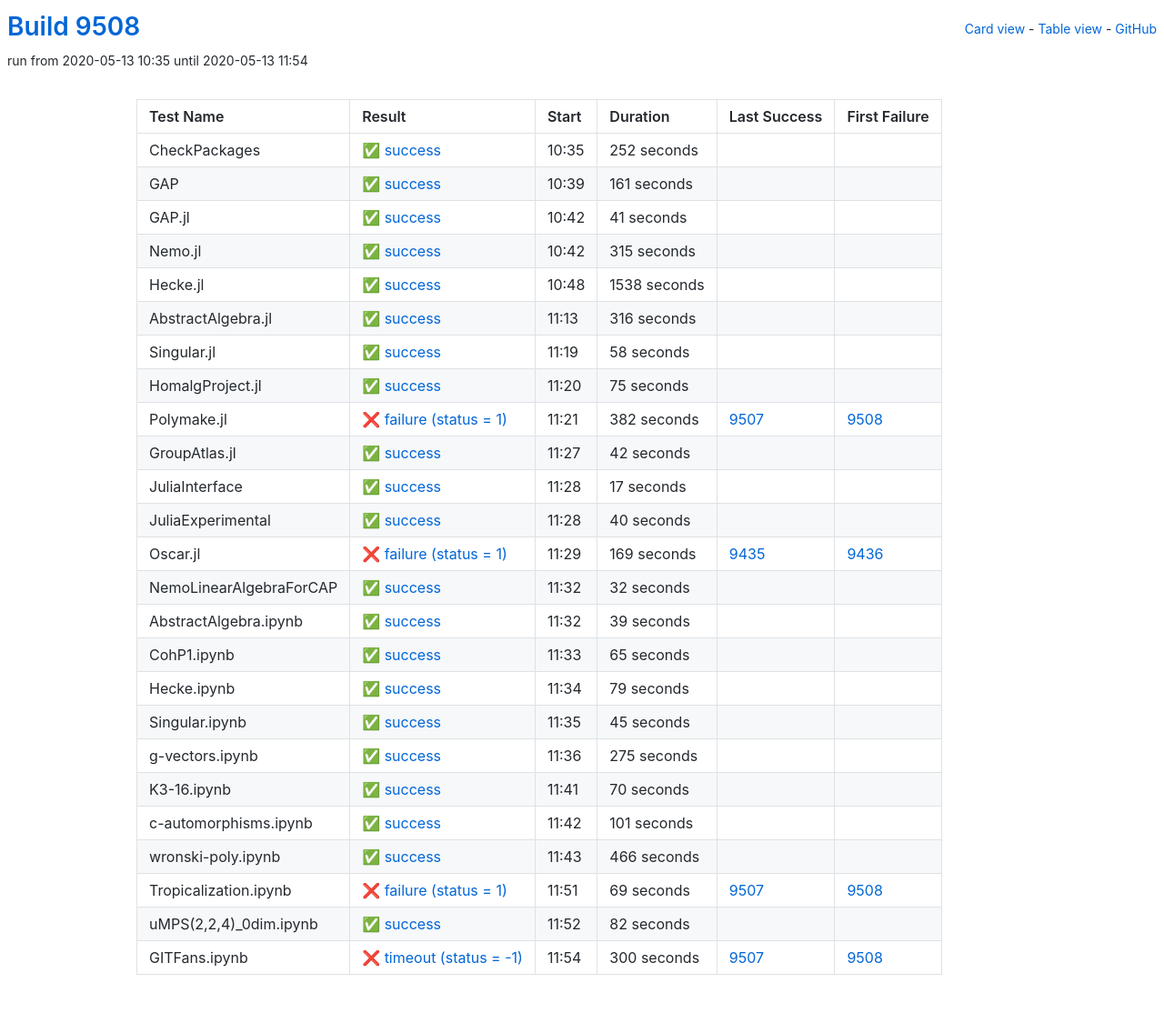
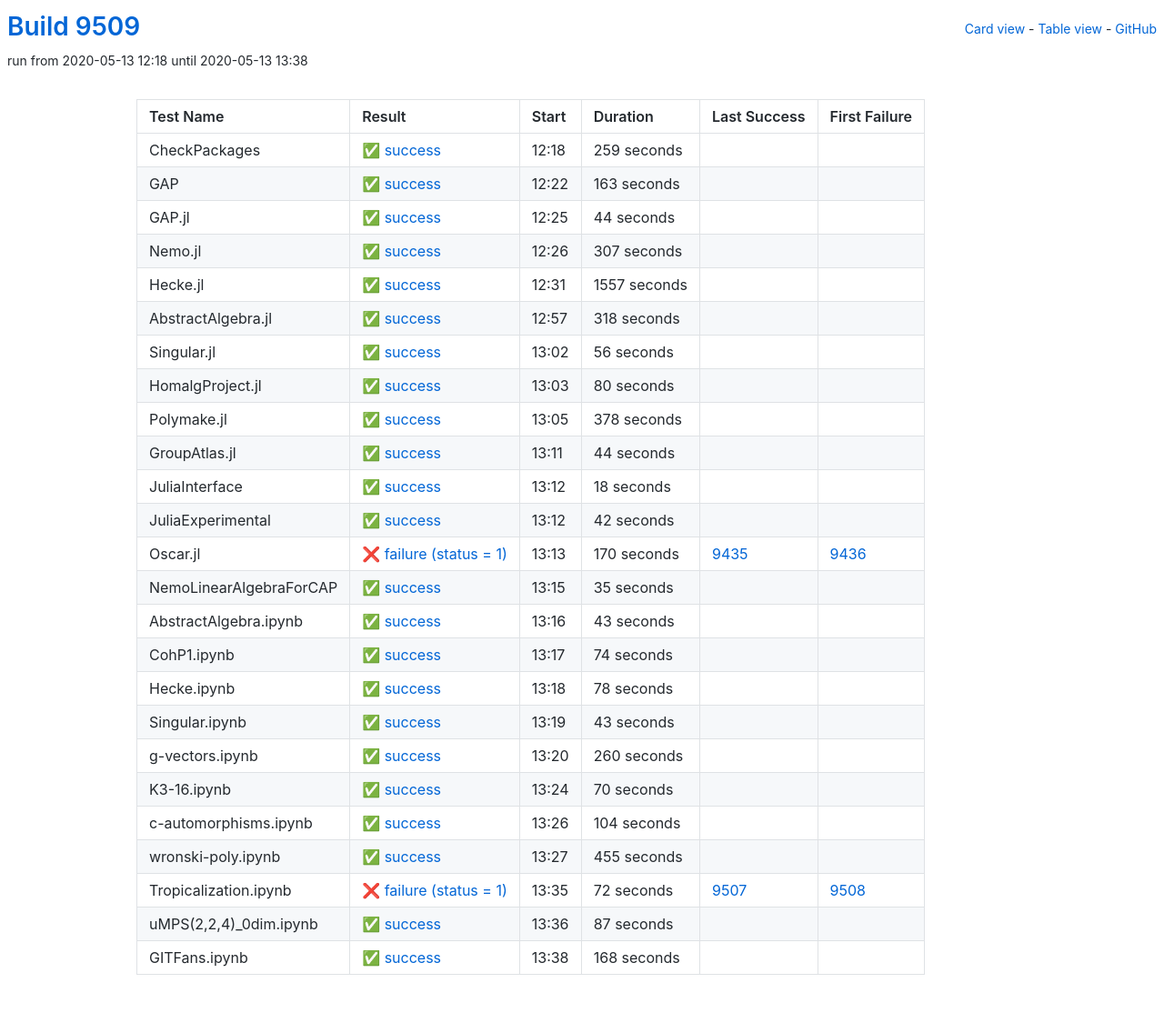
Before and after one commit to oscar-system/oscar-ci-status, a Jekyll site: the page built from table.html, in a window 1280 px wide. Shown: the whole page at 91% size. Built offline with Jekyll 4.4.1, drawn with Linux system fonts in a browser that asks for light colours.

Commit message:
Build 9509

```diff
--- a/_data/ci.yml
+++ b/_data/ci.yml
@@ -1,233 +1,233 @@
-build: 9508
-build_url: https://oscarci.mathematik.uni-kl.de/job/oscar/9508/
+build: 9509
+build_url: https://oscarci.mathematik.uni-kl.de/job/oscar/9509/
 job: oscar
 tests:
-- duration: 252
+- duration: 259
   exitcode: 0
   first_failure: false
   first_failure_url: null
   id: checkpackages
   last_success: false
   last_success_url: null
-  log: https://oscarci.mathematik.uni-kl.de/job/oscar/9508/artifact/logs/build-9508/CheckPackages.log
+  log: https://oscarci.mathematik.uni-kl.de/job/oscar/9509/artifact/logs/build-9509/CheckPackages.log
   name: CheckPackages
-  start: 2020-05-13 10:35
+  start: 2020-05-13 12:18
   status: success
   success: true
-- duration: 161
+- duration: 163
   exitcode: 0
   first_failure: false
   first_failure_url: null
   id: gap
   last_success: false
   last_success_url: null
-  log: https://oscarci.mathematik.uni-kl.de/job/oscar/9508/artifact/logs/build-9508/GAP.log
+  log: https://oscarci.mathematik.uni-kl.de/job/oscar/9509/artifact/logs/build-9509/GAP.log
   name: GAP
-  start: 2020-05-13 10:39
+  start: 2020-05-13 12:22
   status: success
   success: true
-- duration: 41
+- duration: 44
   exitcode: 0
   first_failure: false
   first_failure_url: null
   id: gap-jl
   last_success: false
   last_success_url: null
-  log: https://oscarci.mathematik.uni-kl.de/job/oscar/9508/artifact/logs/build-9508/GAP.jl.log
+  log: https://oscarci.mathematik.uni-kl.de/job/oscar/9509/artifact/logs/build-9509/GAP.jl.log
   name: GAP.jl
-  start: 2020-05-13 10:42
+  start: 2020-05-13 12:25
   status: success
   success: true
-- duration: 315
+- duration: 307
   exitcode: 0
   first_failure: false
   first_failure_url: null
   id: nemo-jl
   last_success: false
   last_success_url: null
-  log: https://oscarci.mathematik.uni-kl.de/job/oscar/9508/artifact/logs/build-9508/Nemo.jl.log
+  log: https://oscarci.mathematik.uni-kl.de/job/oscar/9509/artifact/logs/build-9509/Nemo.jl.log
   name: Nemo.jl
-  start: 2020-05-13 10:42
+  start: 2020-05-13 12:26
   status: success
   success: true
-- duration: 1538
+- duration: 1557
   exitcode: 0
   first_failure: false
   first_failure_url: null
   id: hecke-jl
   last_success: false
   last_success_url: null
-  log: https://oscarci.mathematik.uni-kl.de/job/oscar/9508/artifact/logs/build-9508/Hecke.jl.log
+  log: https://oscarci.mathematik.uni-kl.de/job/oscar/9509/artifact/logs/build-9509/Hecke.jl.log
   name: Hecke.jl
-  start: 2020-05-13 10:48
+  start: 2020-05-13 12:31
   status: success
   success: true
-- duration: 316
+- duration: 318
   exitcode: 0
   first_failure: false
   first_failure_url: null
   id: abstractalgebra-jl
   last_success: false
   last_success_url: null
-  log: https://oscarci.mathematik.uni-kl.de/job/oscar/9508/artifact/logs/build-9508/AbstractAlgebra.jl.log
+  log: https://oscarci.mathematik.uni-kl.de/job/oscar/9509/artifact/logs/build-9509/AbstractAlgebra.jl.log
   name: AbstractAlgebra.jl
-  start: 2020-05-13 11:13
+  start: 2020-05-13 12:57
   status: success
   success: true
-- duration: 58
+- duration: 56
   exitcode: 0
   first_failure: false
   first_failure_url: null
   id: singular-jl
   last_success: false
   last_success_url: null
-  log: https://oscarci.mathematik.uni-kl.de/job/oscar/9508/artifact/logs/build-9508/Singular.jl.log
+  log: https://oscarci.mathematik.uni-kl.de/job/oscar/9509/artifact/logs/build-9509/Singular.jl.log
   name: Singular.jl
-  start: 2020-05-13 11:19
+  start: 2020-05-13 13:02
   status: success
   success: true
-- duration: 75
+- duration: 80
   exitcode: 0
   first_failure: false
   first_failure_url: null
   id: homalgproject-jl
   last_success: false
   last_success_url: null
-  log: https://oscarci.mathematik.uni-kl.de/job/oscar/9508/artifact/logs/build-9508/HomalgProject.jl.log
+  log: https://oscarci.mathematik.uni-kl.de/job/oscar/9509/artifact/logs/build-9509/HomalgProject.jl.log
   name: HomalgProject.jl
-  start: 2020-05-13 11:20
+  start: 2020-05-13 13:03
   status: success
   success: true
-- duration: 382
-  exitcode: 1
-  first_failure: 9508
-  first_failure_url: https://oscarci.mathematik.uni-kl.de/job/oscar/9508/
+- duration: 378
+  exitcode: 0
+  first_failure: false
+  first_failure_url: null
   id: polymake-jl
-  last_success: 9507
-  last_success_url: https://oscarci.mathematik.uni-kl.de/job/oscar/9507/
-  log: https://oscarci.mathematik.uni-kl.de/job/oscar/9508/artifact/logs/build-9508/Polymake.jl.log
+  last_success: false
+  last_success_url: null
+  log: https://oscarci.mathematik.uni-kl.de/job/oscar/9509/artifact/logs/build-9509/Polymake.jl.log
   name: Polymake.jl
-  start: 2020-05-13 11:21
-  status: failure
-  success: false
-- duration: 42
+  start: 2020-05-13 13:05
+  status: success
+  success: true
+- duration: 44
   exitcode: 0
   first_failure: false
   first_failure_url: null
   id: groupatlas-jl
   last_success: false
   last_success_url: null
-  log: https://oscarci.mathematik.uni-kl.de/job/oscar/9508/artifact/logs/build-9508/GroupAtlas.jl.log
+  log: https://oscarci.mathematik.uni-kl.de/job/oscar/9509/artifact/logs/build-9509/GroupAtlas.jl.log
   name: GroupAtlas.jl
-  start: 2020-05-13 11:27
+  start: 2020-05-13 13:11
   status: success
   success: true
-- duration: 17
+- duration: 18
   exitcode: 0
   first_failure: false
   first_failure_url: null
   id: juliainterface
   last_success: false
   last_success_url: null
-  log: https://oscarci.mathematik.uni-kl.de/job/oscar/9508/artifact/logs/build-9508/JuliaInterface.log
+  log: https://oscarci.mathematik.uni-kl.de/job/oscar/9509/artifact/logs/build-9509/JuliaInterface.log
   name: JuliaInterface
-  start: 2020-05-13 11:28
+  start: 2020-05-13 13:12
   status: success
   success: true
-- duration: 40
+- duration: 42
   exitcode: 0
   first_failure: false
   first_failure_url: null
   id: juliaexperimental
   last_success: false
   last_success_url: null
-  log: https://oscarci.mathematik.uni-kl.de/job/oscar/9508/artifact/logs/build-9508/JuliaExperimental.log
+  log: https://oscarci.mathematik.uni-kl.de/job/oscar/9509/artifact/logs/build-9509/JuliaExperimental.log
   name: JuliaExperimental
-  start: 2020-05-13 11:28
+  start: 2020-05-13 13:12
   status: success
   success: true
-- duration: 169
+- duration: 170
   exitcode: 1
   first_failure: 9436
   first_failure_url: https://oscarci.mathematik.uni-kl.de/job/oscar/9436/
   id: oscar-jl
   last_success: 9435
   last_success_url: https://oscarci.mathematik.uni-kl.de/job/oscar/9435/
-  log: https://oscarci.mathematik.uni-kl.de/job/oscar/9508/artifact/logs/build-9508/Oscar.jl.log
+  log: https://oscarci.mathematik.uni-kl.de/job/oscar/9509/artifact/logs/build-9509/Oscar.jl.log
   name: Oscar.jl
-  start: 2020-05-13 11:29
+  start: 2020-05-13 13:13
   status: failure
   success: false
-- duration: 32
+- duration: 35
   exitcode: 0
   first_failure: false
   first_failure_url: null
   id: nemolinearalgebraforcap
   last_success: false
   last_success_url: null
-  log: https://oscarci.mathematik.uni-kl.de/job/oscar/9508/artifact/logs/build-9508/NemoLinearAlgebraForCAP.log
+  log: https://oscarci.mathematik.uni-kl.de/job/oscar/9509/artifact/logs/build-9509/NemoLinearAlgebraForCAP.log
   name: NemoLinearAlgebraForCAP
-  start: 2020-05-13 11:32
+  start: 2020-05-13 13:15
   status: success
   success: true
-- duration: 39
+- duration: 43
   exitcode: 0
   first_failure: false
   first_failure_url: null
   id: abstractalgebra-ipynb
   last_success: false
   last_success_url: null
-  log: https://oscarci.mathematik.uni-kl.de/job/oscar/9508/artifact/logs/build-9508/AbstractAlgebra.ipynb.log
+  log: https://oscarci.mathematik.uni-kl.de/job/oscar/9509/artifact/logs/build-9509/AbstractAlgebra.ipynb.log
   name: AbstractAlgebra.ipynb
-  start: 2020-05-13 11:32
+  start: 2020-05-13 13:16
   status: success
   success: true
-- duration: 65
+- duration: 74
   exitcode: 0
   first_failure: false
   first_failure_url: null
   id: cohp1-ipynb
   last_success: false
   last_success_url: null
-  log: https://oscarci.mathematik.uni-kl.de/job/oscar/9508/artifact/logs/build-9508/CohP1.ipynb.log
+  log: https://oscarci.mathematik.uni-kl.de/job/oscar/9509/artifact/logs/build-9509/CohP1.ipynb.log
   name: CohP1.ipynb
-  start: 2020-05-13 11:33
+  start: 2020-05-13 13:17
   status: success
   success: true
-- duration: 79
+- duration: 78
   exitcode: 0
   first_failure: false
   first_failure_url: null
   id: hecke-ipynb
   last_success: false
   last_success_url: null
-  log: https://oscarci.mathematik.uni-kl.de/job/oscar/9508/artifact/logs/build-9508/Hecke.ipynb.log
+  log: https://oscarci.mathematik.uni-kl.de/job/oscar/9509/artifact/logs/build-9509/Hecke.ipynb.log
   name: Hecke.ipynb
-  start: 2020-05-13 11:34
+  start: 2020-05-13 13:18
   status: success
   success: true
-- duration: 45
+- duration: 43
   exitcode: 0
   first_failure: false
   first_failure_url: null
   id: singular-ipynb
   last_success: false
   last_success_url: null
-  log: https://oscarci.mathematik.uni-kl.de/job/oscar/9508/artifact/logs/build-9508/Singular.ipynb.log
+  log: https://oscarci.mathematik.uni-kl.de/job/oscar/9509/artifact/logs/build-9509/Singular.ipynb.log
   name: Singular.ipynb
-  start: 2020-05-13 11:35
+  start: 2020-05-13 13:19
   status: success
   success: true
-- duration: 275
+- duration: 260
   exitcode: 0
   first_failure: false
   first_failure_url: null
   id: g-vectors-ipynb
   last_success: false
   last_success_url: null
-  log: https://oscarci.mathematik.uni-kl.de/job/oscar/9508/artifact/logs/build-9508/g-vectors.ipynb.log
+  log: https://oscarci.mathematik.uni-kl.de/job/oscar/9509/artifact/logs/build-9509/g-vectors.ipynb.log
   name: g-vectors.ipynb
-  start: 2020-05-13 11:36
+  start: 2020-05-13 13:20
   status: success
   success: true
 - duration: 70
@@ -237,68 +237,68 @@
   id: k3-16-ipynb
   last_success: false
   last_success_url: null
-  log: https://oscarci.mathematik.uni-kl.de/job/oscar/9508/artifact/logs/build-9508/K3-16.ipynb.log
+  log: https://oscarci.mathematik.uni-kl.de/job/oscar/9509/artifact/logs/build-9509/K3-16.ipynb.log
   name: K3-16.ipynb
-  start: 2020-05-13 11:41
+  start: 2020-05-13 13:24
   status: success
   success: true
-- duration: 101
+- duration: 104
   exitcode: 0
   first_failure: false
   first_failure_url: null
   id: c-automorphisms-ipynb
   last_success: false
   last_success_url: null
-  log: https://oscarci.mathematik.uni-kl.de/job/oscar/9508/artifact/logs/build-9508/c-automorphisms.ipynb.log
+  log: https://oscarci.mathematik.uni-kl.de/job/oscar/9509/artifact/logs/build-9509/c-automorphisms.ipynb.log
   name: c-automorphisms.ipynb
-  start: 2020-05-13 11:42
+  start: 2020-05-13 13:26
   status: success
   success: true
-- duration: 466
+- duration: 455
   exitcode: 0
   first_failure: false
   first_failure_url: null
   id: wronski-poly-ipynb
   last_success: false
   last_success_url: null
-  log: https://oscarci.mathematik.uni-kl.de/job/oscar/9508/artifact/logs/build-9508/wronski-poly.ipynb.log
+  log: https://oscarci.mathematik.uni-kl.de/job/oscar/9509/artifact/logs/build-9509/wronski-poly.ipynb.log
   name: wronski-poly.ipynb
-  start: 2020-05-13 11:43
+  start: 2020-05-13 13:27
   status: success
   success: true
-- duration: 69
+- duration: 72
   exitcode: 1
   first_failure: 9508
   first_failure_url: https://oscarci.mathematik.uni-kl.de/job/oscar/9508/
   id: tropicalization-ipynb
   last_success: 9507
   last_success_url: https://oscarci.mathematik.uni-kl.de/job/oscar/9507/
-  log: https://oscarci.mathematik.uni-kl.de/job/oscar/9508/artifact/logs/build-9508/Tropicalization.ipynb.log
+  log: https://oscarci.mathematik.uni-kl.de/job/oscar/9509/artifact/logs/build-9509/Tropicalization.ipynb.log
   name: Tropicalization.ipynb
-  start: 2020-05-13 11:51
+  start: 2020-05-13 13:35
   status: failure
   success: false
-- duration: 82
+- duration: 87
   exitcode: 0
   first_failure: false
   first_failure_url: null
   id: umps-2-2-4-0dim-ipynb
   last_success: false
   last_success_url: null
-  log: https://oscarci.mathematik.uni-kl.de/job/oscar/9508/artifact/logs/build-9508/uMPS-2-2-4-_0dim.ipynb.log
+  log: https://oscarci.mathematik.uni-kl.de/job/oscar/9509/artifact/logs/build-9509/uMPS-2-2-4-_0dim.ipynb.log
   name: uMPS(2,2,4)_0dim.ipynb
-  start: 2020-05-13 11:52
+  start: 2020-05-13 13:36
   status: success
   success: true
-- duration: 300
-  exitcode: -1
-  first_failure: 9508
-  first_failure_url: https://oscarci.mathematik.uni-kl.de/job/oscar/9508/
+- duration: 168
+  exitcode: 0
+  first_failure: false
+  first_failure_url: null
   id: gitfans-ipynb
-  last_success: 9507
-  last_success_url: https://oscarci.mathematik.uni-kl.de/job/oscar/9507/
-  log: https://oscarci.mathematik.uni-kl.de/job/oscar/9508/artifact/logs/build-9508/GITFans.ipynb.log
+  last_success: false
+  last_success_url: null
+  log: https://oscarci.mathematik.uni-kl.de/job/oscar/9509/artifact/logs/build-9509/GITFans.ipynb.log
   name: GITFans.ipynb
-  start: 2020-05-13 11:54
-  status: timeout
-  success: false
+  start: 2020-05-13 13:38
+  status: success
+  success: true
```
Also changed, not shown: README.md.
